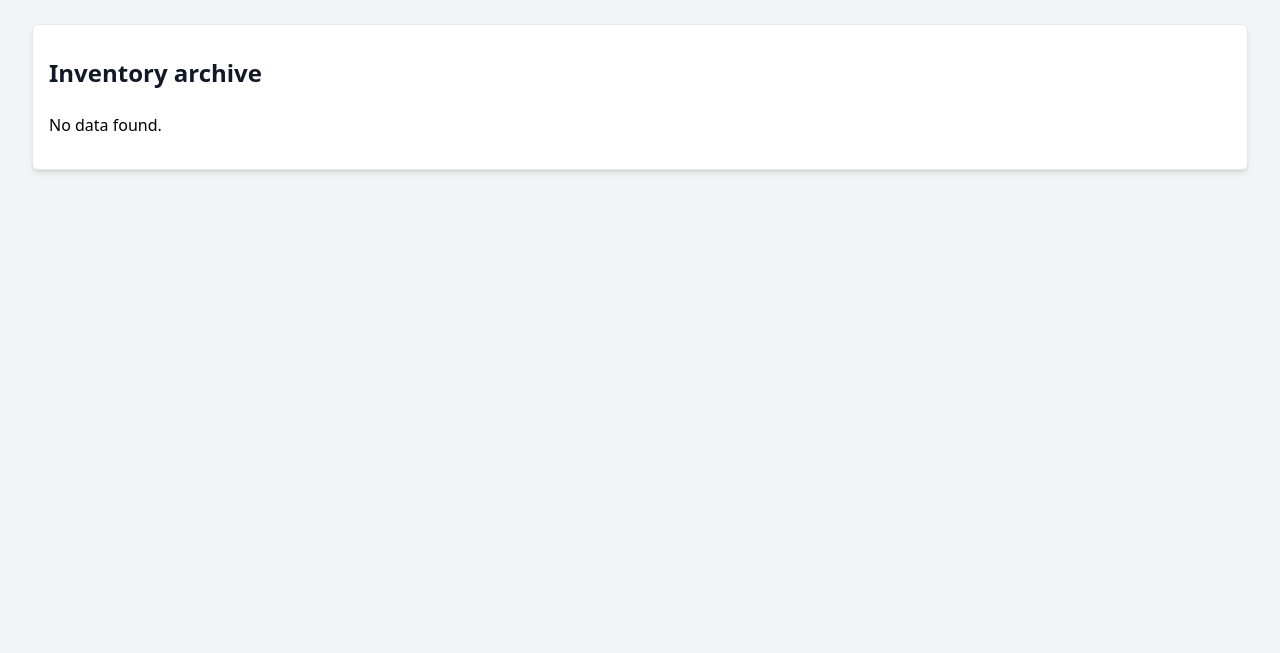
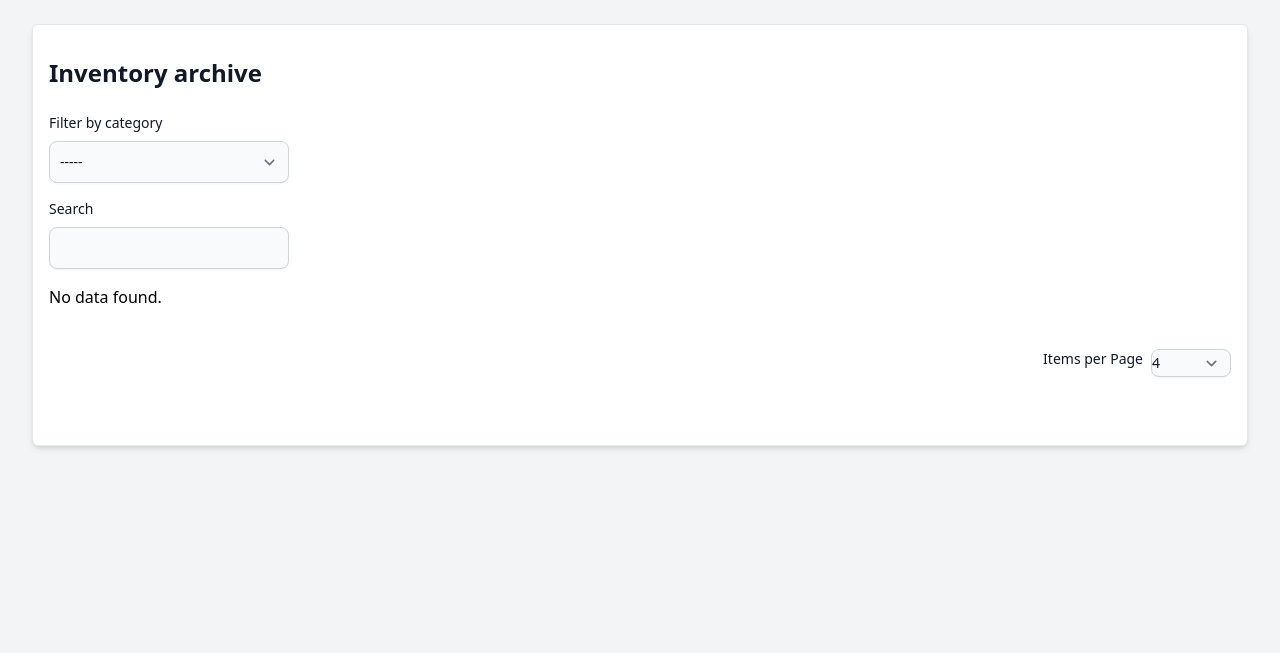
Before and after one commit to PanteraLX/iwa-inventory, a Django app: page /inventory_item/archive in a window 1280 px wide. Shown: the part 64-717 px from the top of the page. Run offline with Django 4.2, Linux system fonts and the light colour scheme; data that the repository does not hold is empty; parts of the project's set-up code (start-up, migrations or seed data) failed here and were passed over; some libraries are stand-ins or nearby versions.

Commit message:
added pagiantion menu + bugfixes

```diff
--- a/app/forms.py
+++ b/app/forms.py
@@ -9,10 +9,11 @@
     '''Form for creating and editing InventoryItems'''
     class Meta:
         model = InventoryItem
-        fields = ['name', 'category', 'description', 'quantity', 'position', 'producer']
+        fields = ['name', 'category', 'description', 'quantity','priceperunit', 'position', 'producer']
         widgets = {
             'name': forms.TextInput(attrs={'class': inventory_item_css_class}),
             'category': forms.Select(attrs={'class': inventory_item_css_class}),
+            'priceperunit': forms.NumberInput(attrs={'class': inventory_item_css_class, 'step':'1.0'}),
             'description': forms.Textarea(attrs={'class': 'block p-2.5 w-full text-sm text-gray-900 bg-gray-50 rounded-lg border border-gray-300 focus:ring-blue-500 focus:border-blue-500'}),
             'quantity': forms.NumberInput(attrs={'class': inventory_item_css_class}),
             'position': forms.TextInput(attrs={'class': inventory_item_css_class}),
--- a/app/models.py
+++ b/app/models.py
@@ -66,6 +66,14 @@
     quantity = models.IntegerField(
         verbose_name='Quantity',
         help_text='Quantity'
+    )
+    priceperunit = models.DecimalField(
+        max_digits=10,
+        decimal_places=2,
+        default=0,
+        null=True,
+        verbose_name='Price per Unit',
+        help_text='Price per Unit'
     )
     position = models.CharField(
         max_length=200,
--- a/app/static/css/app.css
+++ b/app/static/css/app.css
@@ -582,7 +582,6 @@
 input.iwa-input,
 select.iwa-input {
   display: block;
-  width: 100%;
   border-radius: 0.5rem;
   border-width: 1px;
   --tw-border-opacity: 1;
--- a/app/static/css/input.css
+++ b/app/static/css/input.css
@@ -31,7 +31,7 @@
 
 input.iwa-input,
 select.iwa-input {
-  @apply shadow-sm bg-gray-50 border border-gray-300 text-gray-900 text-sm rounded-lg focus:ring-blue-500 focus:border-blue-500 block w-full p-2.5;
+  @apply shadow-sm bg-gray-50 border border-gray-300 text-gray-900 text-sm rounded-lg focus:ring-blue-500 focus:border-blue-500 block p-2.5;
 }
 
 span.iwa-badge {
--- a/app/static/js/inventory_items.js
+++ b/app/static/js/inventory_items.js
@@ -27,4 +27,19 @@
         params.set('page', 1);
         window.location = window.location.pathname + '?' + params.toString();
     });
+
+    // Pagination
+    const paginationSelect = document.getElementById('pagination-select');
+
+    const page = params.get('paginate_by')
+    if (page && page !== 'None') {
+        paginationSelect.value = page;
+    }
+
+    paginationSelect.addEventListener('change', () => {
+        params.set('page', 1);
+        params.set('paginate_by', paginationSelect.value);
+        window.location = window.location.pathname + '?' + params.toString();
+    });
+
 })();
--- a/app/templates/inventory/inventory_item_detail.html
+++ b/app/templates/inventory/inventory_item_detail.html
@@ -19,6 +19,10 @@
         <div>
             <dt class="mb-2 font-semibold leading-none text-gray-900">Quantity</dt>
             <dd class="mb-4 font-light text-gray-500 sm:mb-5">{{ inventory_item.quantity }}</dd>
+        </div>
+        <div>
+            <dt class="mb-2 font-semibold leading-none text-gray-900">Price per Unit</dt>
+            <dd class="mb-4 font-light text-gray-500 sm:mb-5">{{ inventory_item.priceperunit }}</dd>
         </div>
         <div>
             <dt class="mb-2 font-semibold leading-none text-gray-900">Producer</dt>
--- a/app/templates/inventory/inventory_items.html
+++ b/app/templates/inventory/inventory_items.html
@@ -63,18 +63,48 @@
 
         {% endif %}
     </h1>
+        {% endif %}
+
+
+    {% if page_name == 'inactive' %}
+    <h1 class="iwa-h1">Inventory archive</h3>
+
+    {% endif %}
+    {% if page_name != "home" %}
         <label for="inventory-filter-select" class="block mb-2 text-sm font-medium text-gray-900">Filter by category</label>
-    <select class="iwa-input mb-4" id="inventory-filter-select">
+        <select class="iwa-input mb-4 w-60" id="inventory-filter-select">
             <option value="" selected>-----</option>
             {% for category in categories %}
             <option value="{{category.id}}">{{ category }}</option>
             {% endfor %}
         </select>
         <label for="inventory-search" class="block mb-2 text-sm font-medium text-gray-900">Search</label>
-    <input class="iwa-input mb-4" id="inventory-search" type="text" style="font-family: FontAwesome"  placeholder="&#xF002;">
+        <input class="iwa-input mb-4 w-60" id="inventory-search" type="text" style="font-family: FontAwesome"
+            placeholder="&#xF002;">
+
+
+
+        {% if user.is_superuser %}
+        <!-- Button to show the complete list of inventory items, including the items whose 'active' variable is set to False -->
+        <div class="flex">
+            {% if page_name == 'complete' or page_name == 'inactive' %}
+            <div class=" mt-5 mb-5 mr-5">
+                <a class="iwa-btn" href="{% url 'inventory_items' %}">Show only active inventory items</a>
+            </div>
             {% endif %}
-    {% if page_name == 'inactive' %}
-    <h1 class="iwa-h1">Inventory archive</h3>
+            {% if page_name == 'home' or page_name == 'active' or page_name == 'inactive' %}
+            <div class="mt-5 mb-5 mr-5">
+                <a class="iwa-btn" href="{% url 'complete_inventory_items_list' %}">Show all inventory items</a>
+            </div>
+            {% endif %}
+            {% if page_name == 'home' or page_name == 'complete' or page_name == 'active' %}
+            <div class="mt-5 mb-5 mr-5">
+                <a class="iwa-btn" href="{% url 'archive_inventory_items_list' %}">Show only archived inventory
+                    items</a>
+            </div>
+            {% endif %}
+        </div>
+        {% endif %}
         {% endif %}
 
 
@@ -117,53 +147,55 @@
             {% endif %}
 
         </div>
+        <ul class="pagination mt-10 h-16">
+            {% if is_paginated %}
 
-    {% if is_paginated %}
-    <ul class="pagination mt-10">
 
             {% if page_obj.has_previous %}
-        <b><a class="iwa-btn" href="?page={{ PaginatedItemLIstView.previous_page_number }}&paginate_by={{ paginate_by }}&search={{ search }}&category={{ category }}">first</a></b>
+            <b><a class="iwa-btn mr-1"
+                    href="?page={{ PaginatedItemLIstView.previous_page_number }}&paginate_by={{ paginate_by }}&search={{ search }}&category={{ category }}">first</a></b>
             {% else %}
-        <b><a class="iwa-na-btn">first</a></b>
+            <b><a class="iwa-na-btn mr-1">first</a></b>
 
             {% endif %}
             {% for i in paginator.page_range %}
             {% if page_obj.number == i %}
-        <b><a class="iwa-na-btn">{{ i }}</a></b>
+            <b><a class="iwa-na-btn mr-1">{{ i }}</a></b>
             {% else %}
-        <b><a class="iwa-btn" href="?page={{ i }}&paginate_by={{ paginate_by }}&search={{ search }}&category={{ category }}">{{ i }}</a></b>
+            <b><a class="iwa-btn mr-1"
+                    href="?page={{ i }}&paginate_by={{ paginate_by }}&search={{ search }}&category={{ category }}">
+                    {{ i }}
+                </a>
+            </b>
             {% endif %}
             {% endfor %}
 
             {% if page_obj.has_next %}
-        <a class="iwa-btn" href="?page={{ page_obj.paginator.num_pages }}&paginate_by={{ paginate_by }}&search={{ search }}&category={{ category }}">last</a>
+            <a class="iwa-btn mr-1"
+                href="?page={{ page_obj.paginator.num_pages }}&paginate_by={{ paginate_by }}&search={{ search }}&category={{ category }}">last</a>
             {% else %}
-        <a class="iwa-na-btn">last</a>
+            <a class="iwa-na-btn mr-1">last</a>
             {% endif %}
 
-    </ul>
             {% endif %}
-
-    {% if user.is_superuser %}
-    <!-- Button to show the complete list of inventory items, including the items whose 'active' variable is set to False -->
-    <div class="flex">
-        {% if page_name == 'complete' or page_name == 'inactive' %}
-        <div class=" mt-10 mb-5 flex-initial">
-            <a class="iwa-btn" href="{% url 'inventory_items' %}">Show only active inventory items</a>
+            {% if page_name != "home" %}
+            <div class="float-right flex">
+                <label for="pagination-select" class="mr-2 mb-2 text-sm font-medium text-gray-900">Items per Page
+                </label>
+                <select
+                    class="shadow-sm bg-gray-50 border border-gray-300 text-gray-900 text-sm rounded-lg focus:ring-blue-500 focus:border-blue-500 block p-0 w-20"
+                    id="pagination-select">
+                    <option value="4" selected>4</option>
+                    <option value="8" >8</option>
+                    <option value="12" >12</option>
+                    <option value="24" >24</option>
+                    <option value="36" >36</option>
+                    <option value="48" >48</option>
+                    <option value="60" >60</option>
+                </select>
             </div>
             {% endif %}
-        {% if page_name == 'home' or page_name == 'active' or page_name == 'inactive' %}
-        <div class="mt-10 mb-5 w-60 flex-initial">
-            <a class="iwa-btn" href="{% url 'complete_inventory_items_list' %}">Show all inventory items</a>
-        </div>
-        {% endif %}
-        {% if page_name == 'home' or page_name == 'complete' or page_name == 'active' %}
-        <div class="mt-10 mb-5 w-60 flex-auto">
-            <a class="iwa-btn" href="{% url 'archive_inventory_items_list' %}">Show only archived inventory items</a>
-        </div>
-        {% endif %}
-    </div>
-    {% endif %}
+        </ul>
 </section>
 <script src="{% static 'js/inventory_items.js' %}"></script>
 {% endblock %}
```
Also changed, not shown: app/migrations/0009_inventoryitem_priceperunit.py (added). Lines whose indentation alone changed are shown as unchanged.
